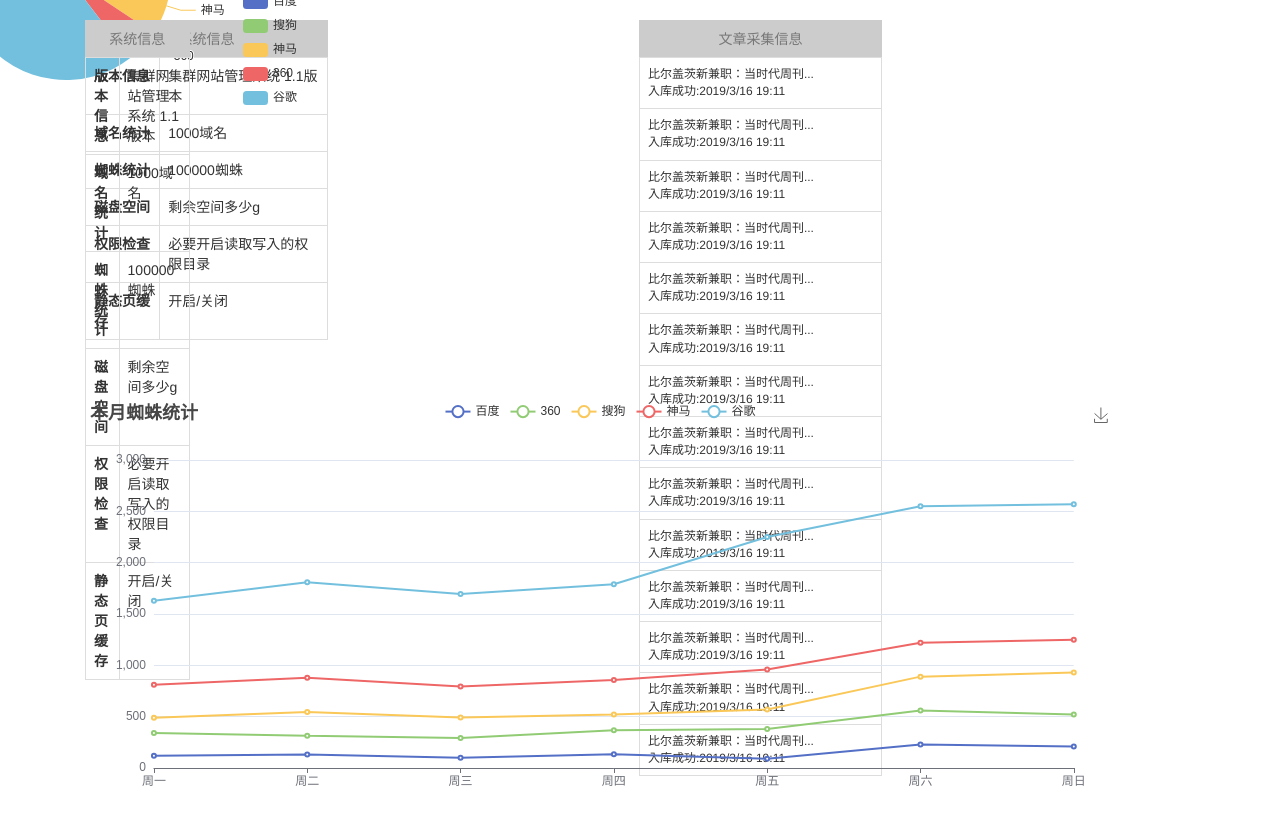
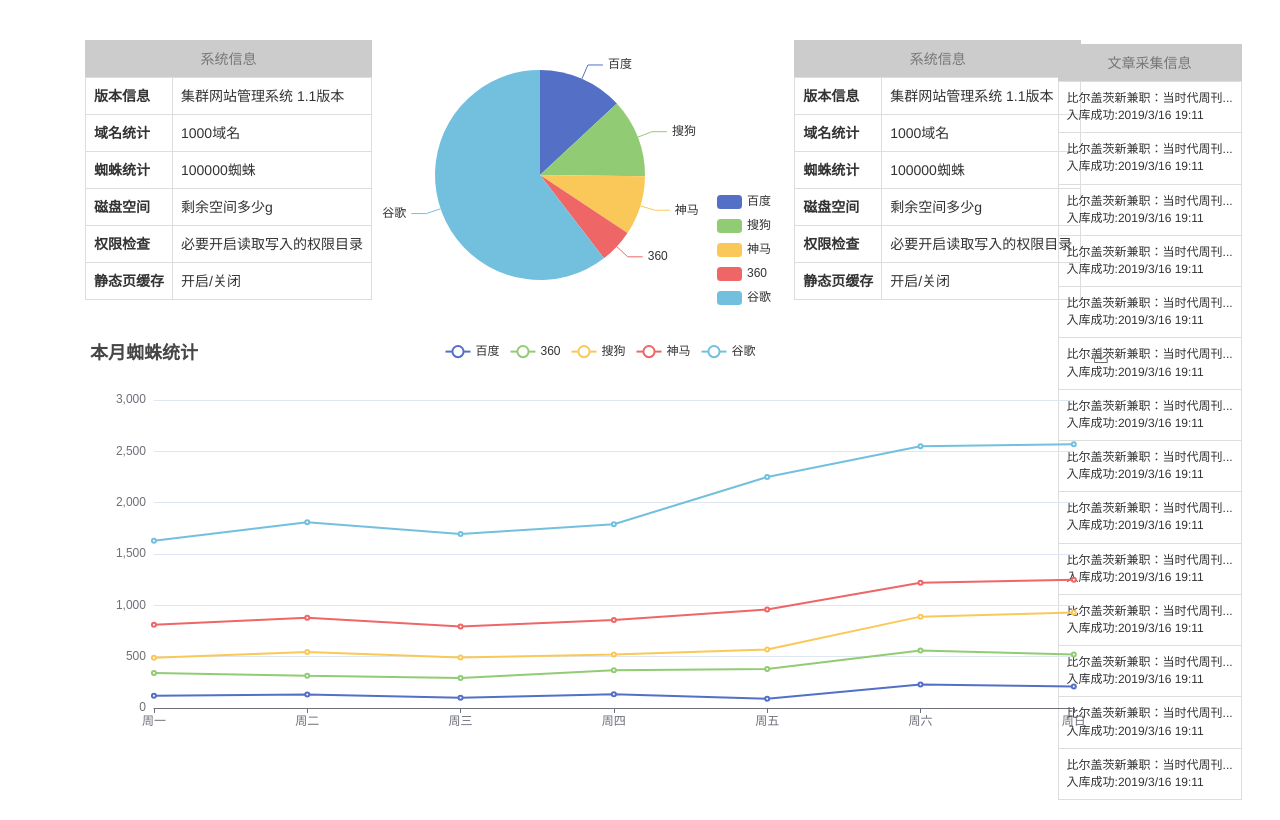
Before and after one commit to youshanghaishikuaile/backstagepc, a plain HTML site: page page/index.html in a window 1280 px wide. Drawn offline with nearby package versions, Linux system fonts and the light colour scheme.

Commit message:
Update index.css

```diff
--- a/css/index.css
+++ b/css/index.css
@@ -1,7 +1,5 @@
-.table{
-    width: 19%;
-    margin-top: 20px;
-    position: absolute
+.sencend{
+    margin-left: 2%;
 }
 .table caption{
     text-align: center;
@@ -9,40 +7,26 @@
     background-color: #ccc;
     border-bottom: none;
 }
-#main{
+/* .container-fluid{
+
+} */
+.four{
+    /* margin-left: 4%; */
     position: absolute;
-    left: -8%;
-    top: -20%;
-}
-#footer{
-    position: absolute;
-    left: 13%;
-    top: 50%;
-}
-.first{
-    width: 20%;
-    height: 318px;
-    display: inline-block;
-}
-.sencend{
-    width: 550px;
-    height: 400px;
-    display: inline-block;
-    position: relative;
-    vertical-align: top;
-}
-.three{
-    width: 246px;
-    height: 185px;
-    display: inline-block;
-    vertical-align: top;
-}
-.four{
-    display: inline-block;
-    height: 318px;
-    /* width: 288px; */
+    top: 5.5%;
+    right:3%;
 }
 p{
     margin: 0;
     font-size: 12px;
 }
+.box{
+    margin-top: 40px;
+    display: flex;
+    flex-wrap: wrap;
+    margin-bottom: 20px;
+}
+/* #list{
+    position: absolute;
+    top: 60%;
+} */
```
